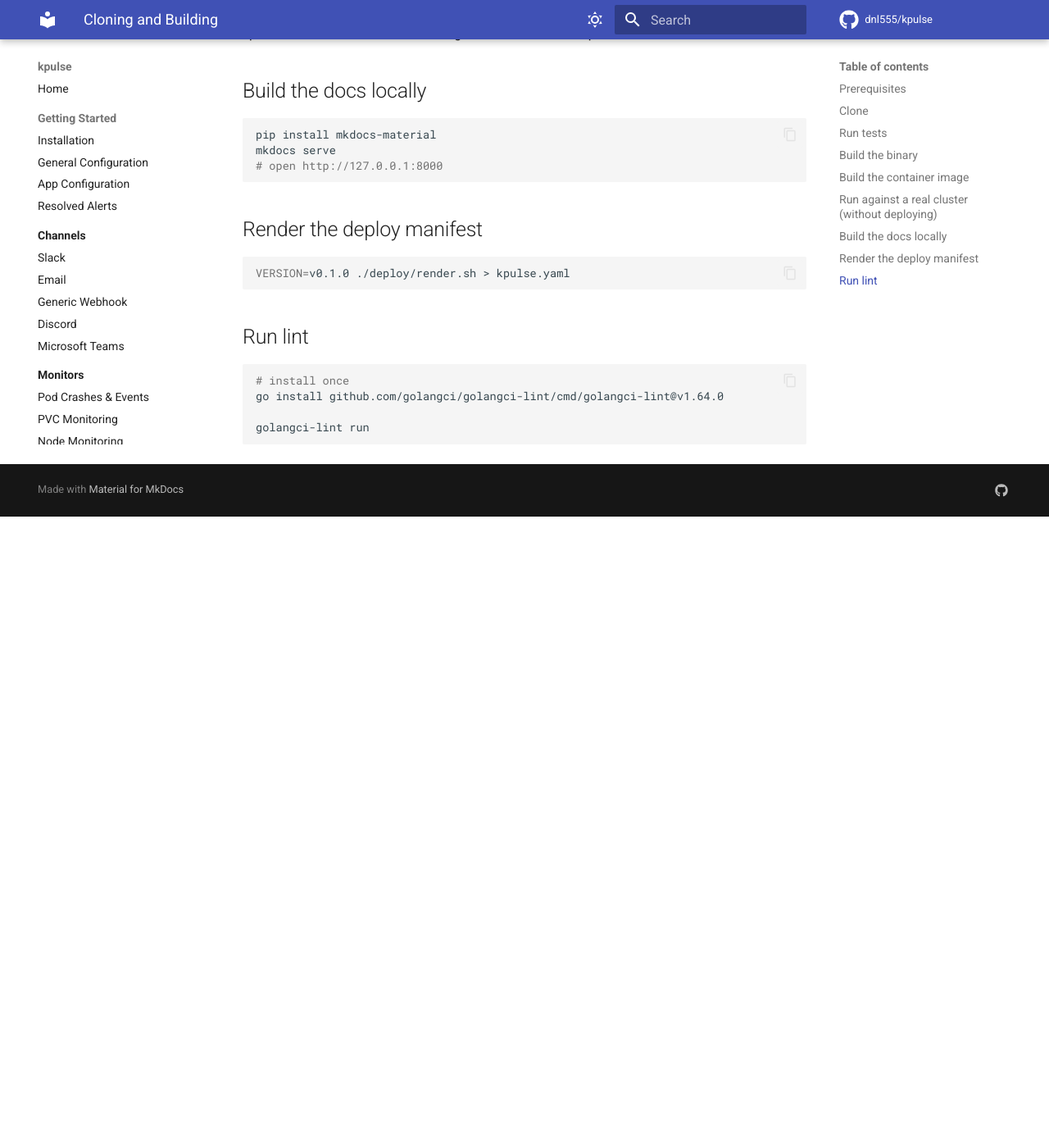
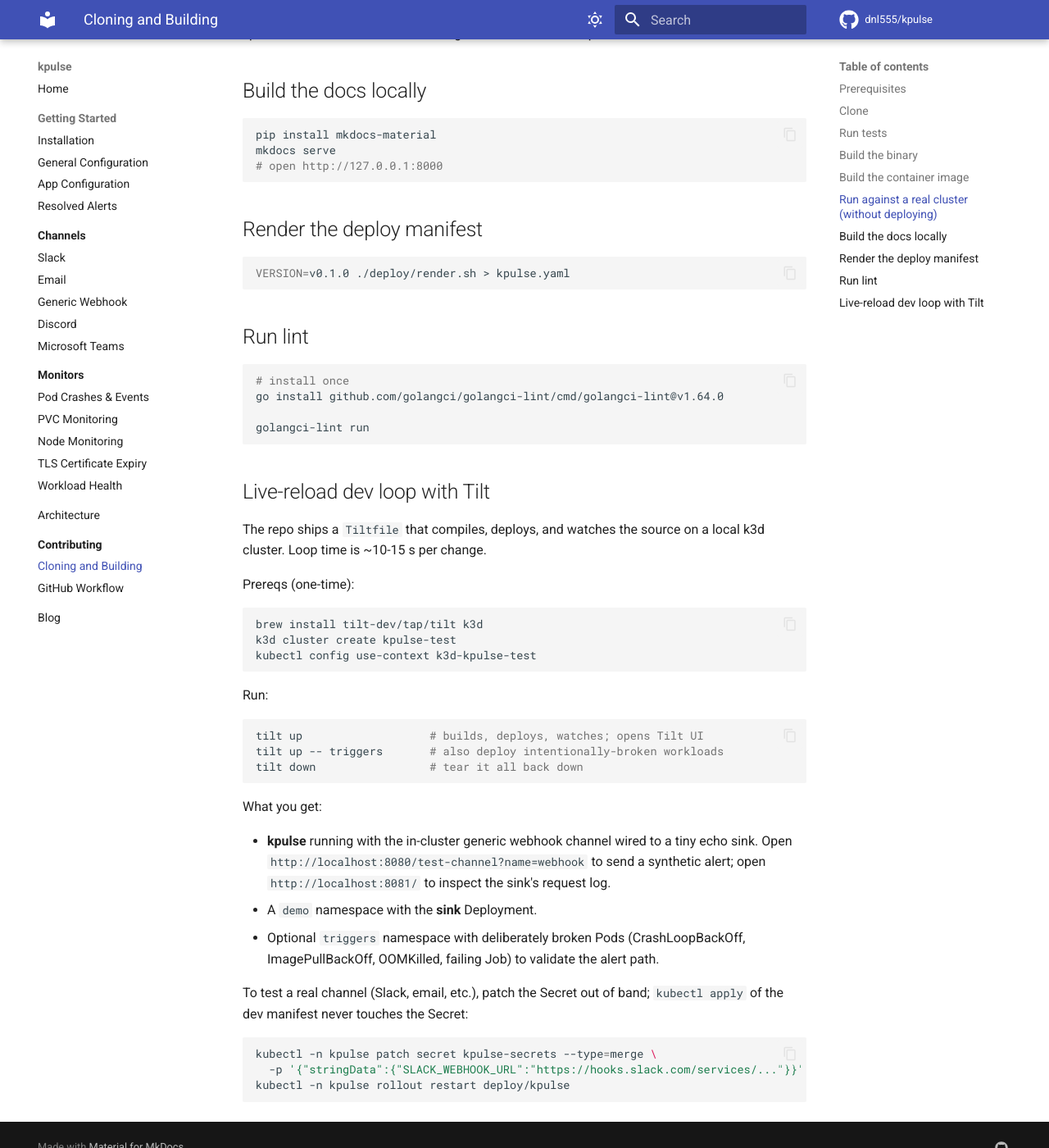
Before and after one commit to dnl555/kpulse, an MkDocs documentation site: the page built from docs/contributing/cloning-and-building.md, in a window 1280 px wide and 1400 px high, scrolled down 1622 px. Shown: the whole window at 82% size. Built offline with MkDocs 1.6.1 and Material for MkDocs 9.7.7, drawn with Linux system fonts in a browser that asks for light colours; comment, search, counter and statistics services are not loaded; before the commit the page ends 2252 px from its top, so only the background shows below that.

Commit message:
v0.2.2: RBAC fix, noise defaults, Secret wipe-safe, Tilt dev loop
- Fix RBAC: state-snapshot Role split create from name-bound verbs (K8s
  ignores resourceNames for create, so the previous combined rule caused
  'cannot create configmaps' every minute on real clusters).
- Expand warning_events.reasons_ignore defaults so out-of-the-box installs
  don't dupe-alert on Failed/BackOff/BackoffLimitExceeded/InvalidDiskCapacity
  that dedicated monitors already cover.
- Drop the placeholder Secret from deploy/kpulse.yaml.tmpl and make it
  conditional in the Helm chart, so re-applying the manifest or running
  helm upgrade does not wipe credentials populated via kubectl. install.sh
  bootstraps a stub Secret only if one does not already exist. Pod tolerates
  a missing Secret on first boot (optional volume).
- Add Tilt-based local dev loop: Tiltfile, Dockerfile.dev, dev manifest
  with webhook-to-in-cluster-sink wiring, deliberately broken triggers,
  webhook echo sink. Documented under Contributing > Cloning and Building.

````diff
--- a/docs/contributing/cloning-and-building.md
+++ b/docs/contributing/cloning-and-building.md
@@ -93,3 +93,37 @@ go install github.com/golangci/golangci-lint/cmd/golangci-lint@v1.64.0
 
 golangci-lint run
 ```
+
+## Live-reload dev loop with Tilt
+
+The repo ships a `Tiltfile` that compiles, deploys, and watches the source on a local k3d cluster. Loop time is ~10-15 s per change.
+
+Prereqs (one-time):
+
+```bash
+brew install tilt-dev/tap/tilt k3d
+k3d cluster create kpulse-test
+kubectl config use-context k3d-kpulse-test
+```
+
+Run:
+
+```bash
+tilt up                   # builds, deploys, watches; opens Tilt UI
+tilt up -- triggers       # also deploy intentionally-broken workloads
+tilt down                 # tear it all back down
+```
+
+What you get:
+
+- **kpulse** running with the in-cluster generic webhook channel wired to a tiny echo sink. Open `http://localhost:8080/test-channel?name=webhook` to send a synthetic alert; open `http://localhost:8081/` to inspect the sink's request log.
+- A `demo` namespace with the **sink** Deployment.
+- Optional `triggers` namespace with deliberately broken Pods (CrashLoopBackOff, ImagePullBackOff, OOMKilled, failing Job) to validate the alert path.
+
+To test a real channel (Slack, email, etc.), patch the Secret out of band; `kubectl apply` of the dev manifest never touches the Secret:
+
+```bash
+kubectl -n kpulse patch secret kpulse-secrets --type=merge \
+  -p '{"stringData":{"SLACK_WEBHOOK_URL":"https://hooks.slack.com/services/..."}}'
+kubectl -n kpulse rollout restart deploy/kpulse
+```
````
Also changed, not shown: docs/monitors/pods.md (+10 -2 lines), 12 other files.
